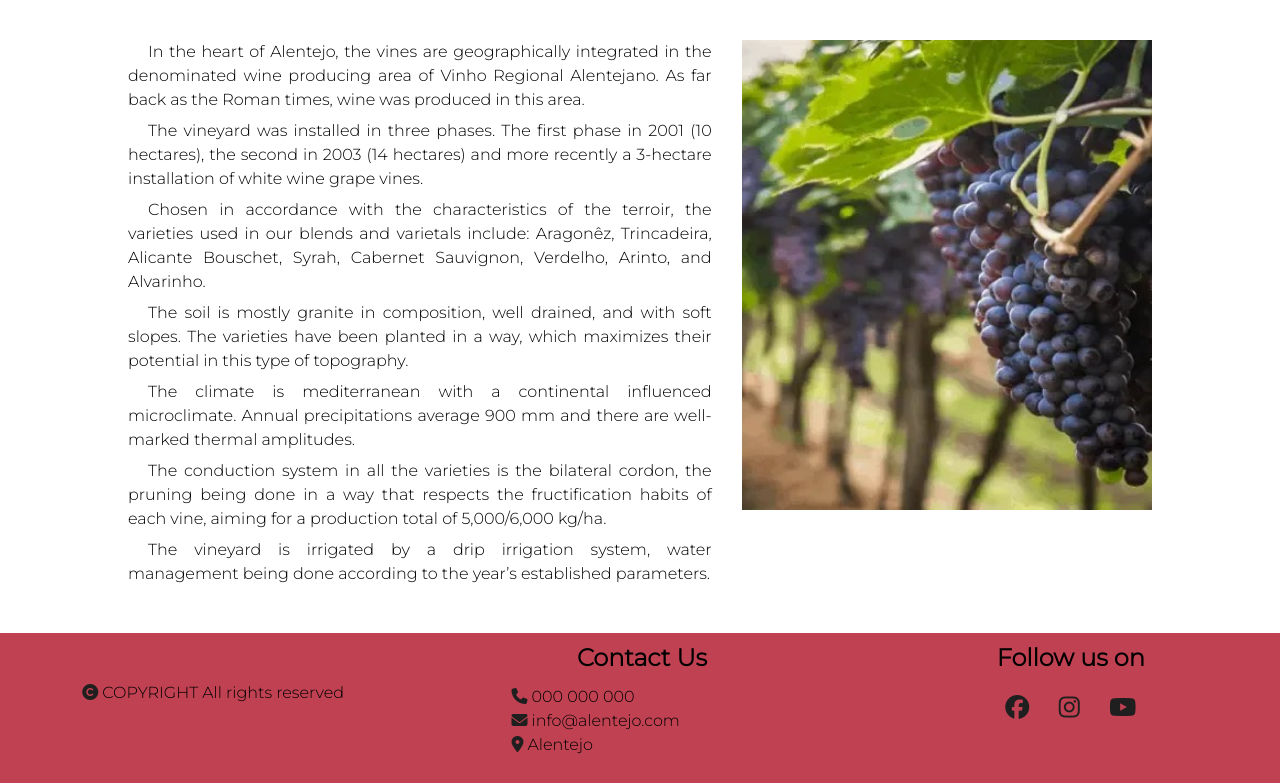
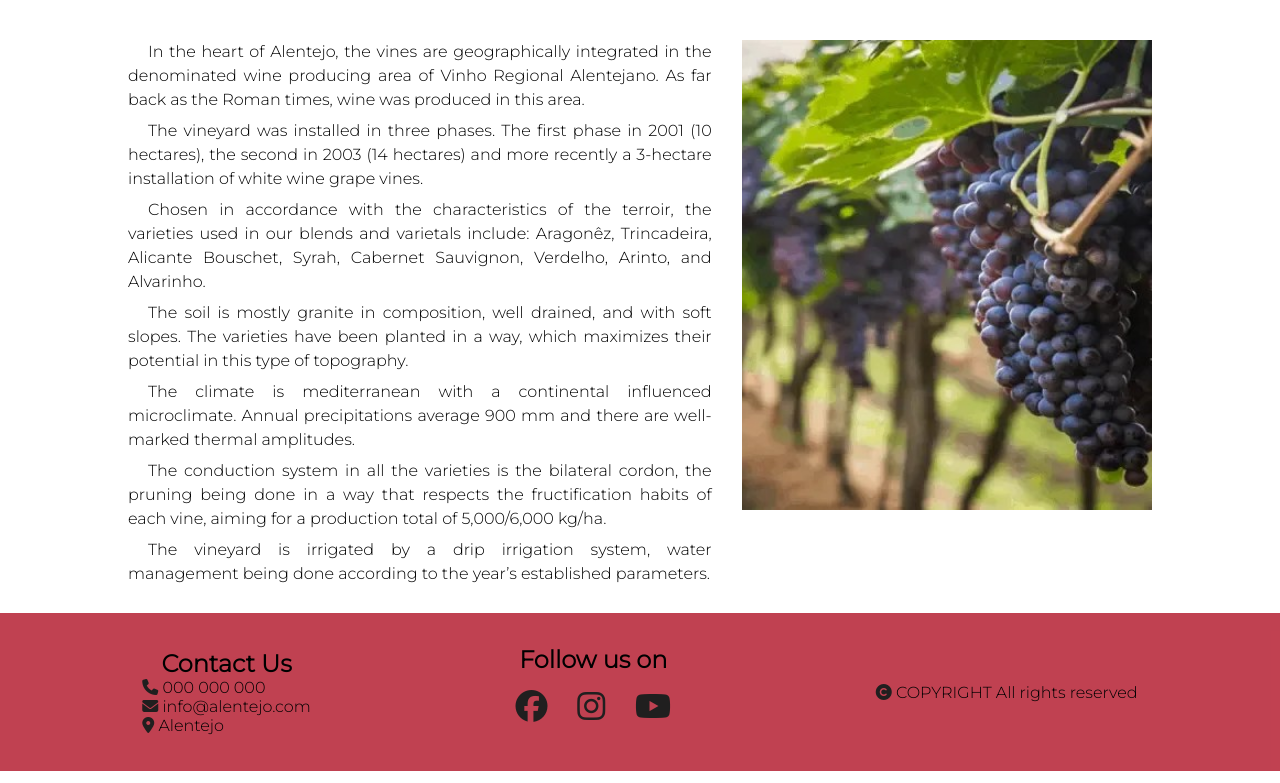
Before and after one commit to AndreFarinha86/Alentejano-Wines, a plain HTML site: page index.html in a window 1280 px wide. Shown: the part 2418-3201 px from the top of the page. Drawn offline with Linux system fonts and the light colour scheme; a web font is replaced by a local one.

Commit message:
Update footer style structure

```diff
--- a/assets/css/style.css
+++ b/assets/css/style.css
@@ -434,77 +434,39 @@ body {
 /* Footer rules */
 /***************/
 
-footer {
+
+footer{
+    display: flex;
+    justify-content: space-between;
+    flex-wrap: wrap;
+    align-items: center;
     background-color: rgba(177, 18, 38, 0.8);
-    width: 100%;
-    height: 150px;
-    margin-top: 40px;
-    clear: both;
-    padding: 0 2px;
+    padding: 2rem 4rem;
+    gap: 2rem 12rem;
+    justify-content: center;
+    margin-top: 20px;
 }
 
-footer div {
-    display: inline-block;
+
+footer li{
+    list-style-type: none;
 }
 
-footer div i {
+footer i {
     color: rgb(32, 31, 31);
 }
 
 .footer-bold {
-    font-size: 150%;
+    font-size: 1.5em;
     font-weight: bold;
-    text-align: center;
-    padding: 10px 0;
-}
-
-/* Footer copyright rules */
-#footer-copyright-box {
-    float: left;
-    width: 33%;
-    text-align: center;
-    padding-top: 50px;
-}
-
-/* Footer contact rules */
-#footer-contact-box {
-    width: 34%;
-}
-
-#footer-contact-box ul {
-    margin: 0 auto;
-    width: 60%;
-}
-
-#footer-contact-box li {
-    list-style-type: none;
-    padding-top: 5px;
-}
-
-#footer-contact-box p {
     text-align: center;
 }
 
-/* Footer media rules */
-#footer-media-box {
-    float: right;
-    width: 33%;
+.footer-media-box li {
+    display: inline-block;
+    font-size: 2em;
+    margin: 1vw;
 }
-
-#footer-media-box ul {
-    text-align: center;
-}
-
-#footer-media-box li {
-    list-style-type: none;
-    display: inline-block;
-    margin: 3%;
-}
-
-#footer-media-box i {
-    font-size: 150%;
-}
-
 
 
 /******************/
@@ -580,15 +542,8 @@ footer div i {
         width: 100%;
         padding-top: 20px;
     }
+}
 
-
-    /*****************/
-    /* Footer rules */
-    /***************/
-    #footer-contact-box ul {
-        width: 80%;
-    }
-}
 
 /* Responsive rules for screens smaller than 650px */
 
@@ -678,49 +633,8 @@ footer div i {
         height: 250px;
     }
 
-    /*****************/
-    /* Footer rules */
-    /***************/
-    footer {
-        height: 200px;
+
+    footer{
+        gap: 2rem 5rem;
     }
-
-    /* Footer copyright rules */
-    #footer-copyright-box {
-        width: 100%;
-        text-align: center;
-        padding-top: 20px;
-    }
-
-    /* Footer contact rules */
-    #footer-contact-box {
-        width: 50%;
-        float: left;
-    }
-
-    /* Footer media rules */
-    #footer-media-box {
-        float: right;
-        width: 50%;
-    }
-
-}
-
-/* Responsive rules for screens smaller than 350px */
-
-@media screen and (max-width: 350px) {
-
-    /*****************/
-    /* Footer rules */
-    /***************/
-    footer {
-        height: 300px;
-    }
-
-    #footer-copyright-box,
-    #footer-contact-box,
-    #footer-media-box {
-        overflow: auto;
-        width: 100%;
-    }
-}
+  }
--- a/index.html
+++ b/index.html
@@ -169,8 +169,10 @@
             </div>
         </div>
     </section>
+
     <footer>
-        <div id="footer-contact-box">
+
+        <div class="footer-contact-box">
             <p class="footer-bold">Contact Us</p>
             <ul>
                 <li><i class="fa-solid fa-phone"></i> 000 000 000</li>
@@ -178,7 +180,7 @@
                 <li><i class="fa-solid fa-location-dot"></i> Alentejo</li>
             </ul>
         </div>
-        <div id="footer-media-box">
+        <div class="footer-media-box">
             <p class="footer-bold">Follow us on</p>
             <ul>
                 <li>
@@ -198,7 +200,7 @@
                 </li>
             </ul>
         </div>
-        <div id="footer-copyright-box">
+        <div class="footer-copyright-box">
             <p><i class="fa-sharp fa-solid fa-copyright"></i> COPYRIGHT All rights reserved</p>
         </div>
     </footer>
```
Also changed, not shown: our-brands.html (+4 -3 lines), wine-club.html (+4 -3 lines), wine-tours.html (+5 -3 lines).
